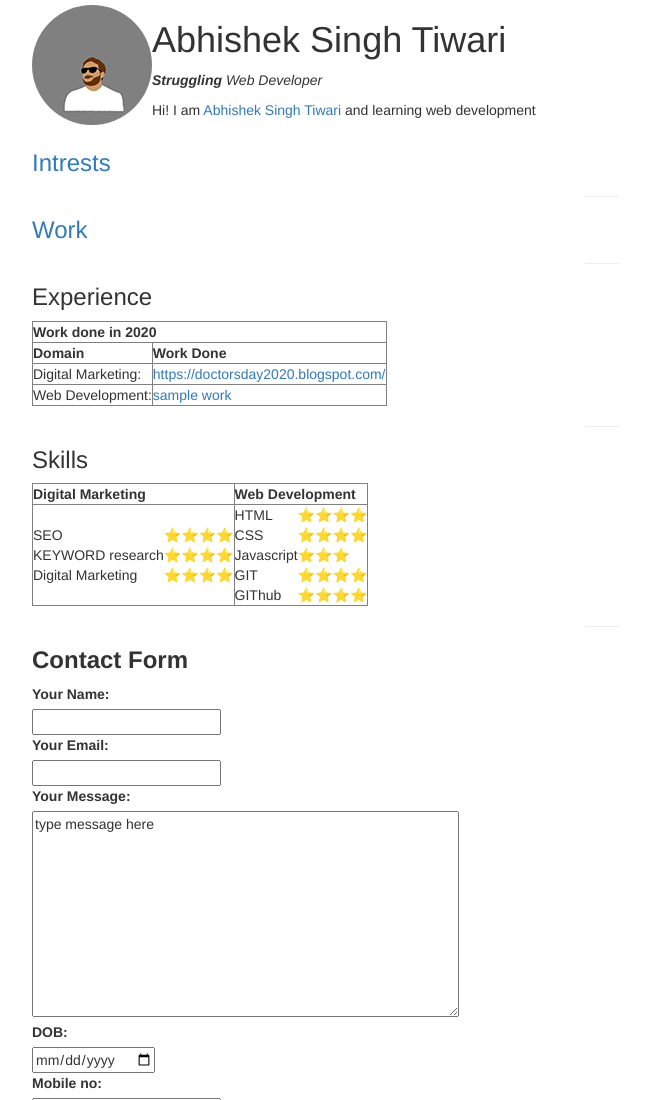
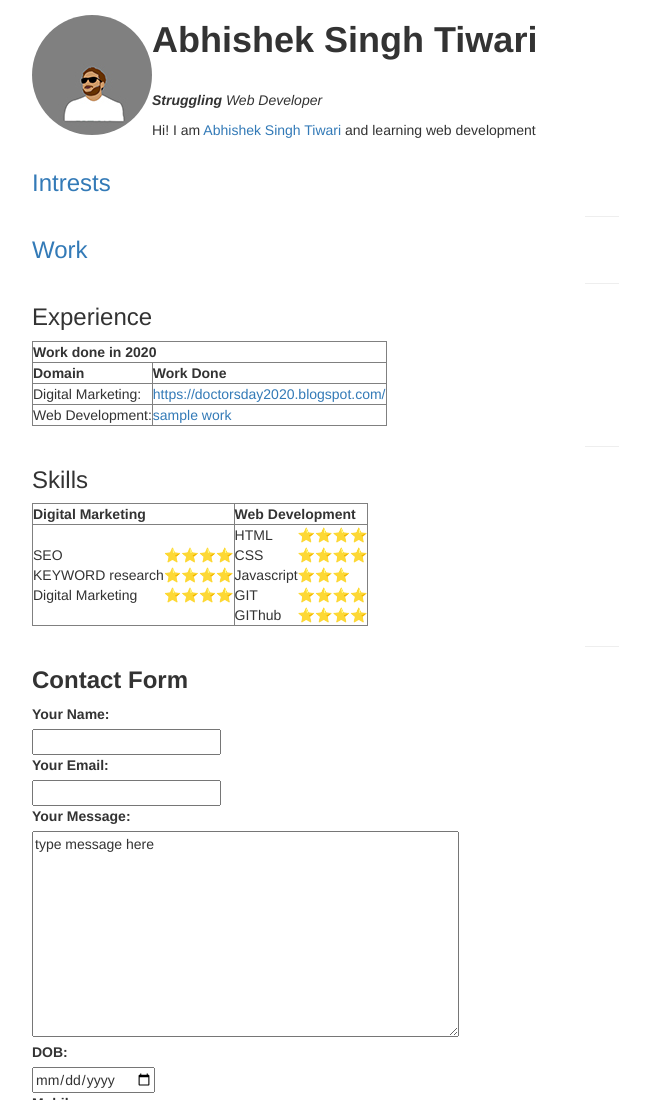
Before and after one commit to tarinivenkataraman/personal_html_website, a plain HTML site: page index.html in a window 1280 px wide. Shown: the top 1100 px of the page, without its empty margins (38-688 px from the left). Drawn offline with nearby package versions, Linux system fonts and the light colour scheme.

Commit message:
Update index.html
Just made little changes to your blog

```diff
--- a/index.html
+++ b/index.html
@@ -22,7 +22,8 @@
                 <!---- <h5><strong><a href="http://127.0.0.1:5500/index.html">HOME</a></strong></h5>-->
             </td>
             <td>
-                <h1>Abhishek Singh Tiwari</h1>
+                <h1><b>Abhishek Singh Tiwari</b></h1>
+                <br>
                 <p><em><strong>Struggling</strong> Web Developer </em></p>
                 <p>Hi! I am <a href="http://abhisheksinghtiwari.epizy.com/?i=1" target="_blank">Abhishek Singh
                         Tiwari</a> and
```
